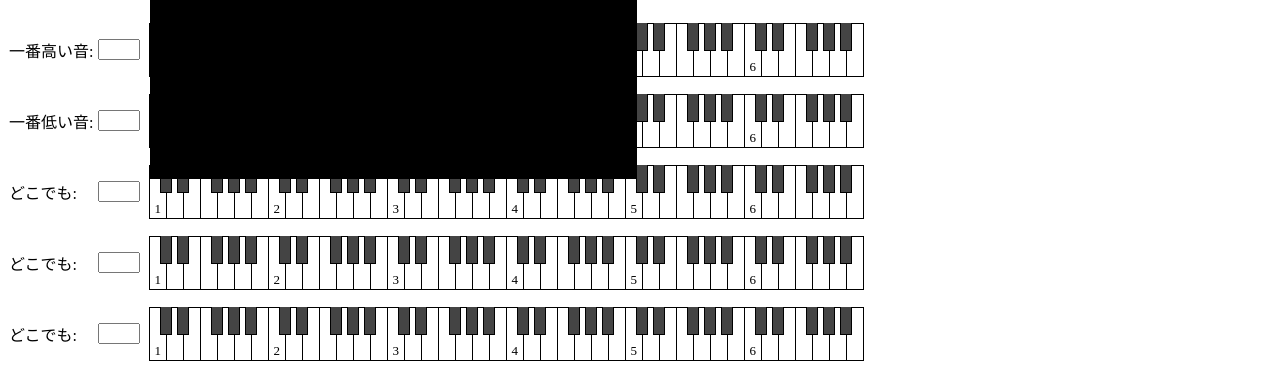
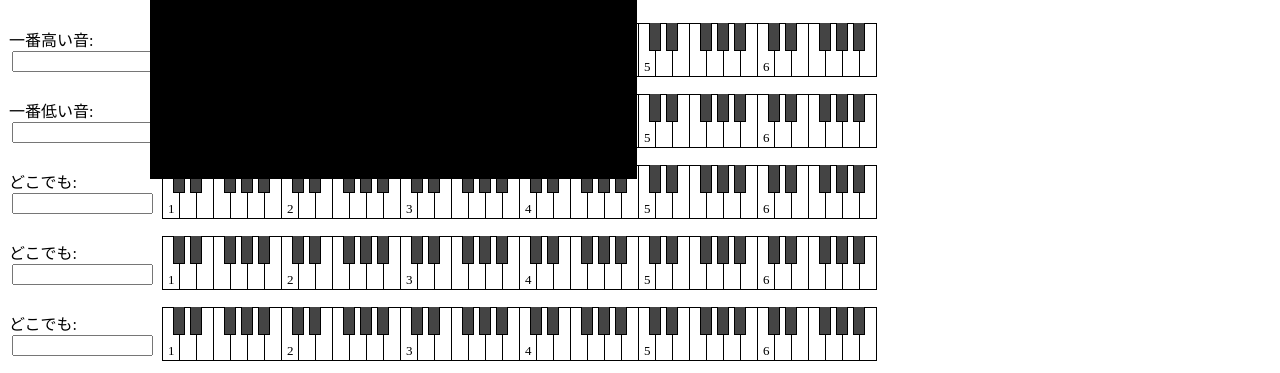
Before and after one commit to tamubun/PChord, a plain HTML site: page computer/pchord/index.html in a window 1280 px wide. Shown: the part 381-754 px from the top of the page. Drawn offline with Linux system fonts and the light colour scheme; no server answers.

Commit message:
検索結果のピアノと、入力のピアノの位置を並べた

```diff
--- a/computer/pchord/index.html
+++ b/computer/pchord/index.html
@@ -22,8 +22,10 @@
       <table class="piano">
         <tbody>
           <tr id="highest" class="keys">
-            <td>一番高い音:</td>
-            <td><input type="text" id="highest-input"></input></td>
+            <td>
+              <div>一番高い音:</div>
+              <div><input type="text" id="highest-input"></input></div>
+            </td>
             <td class="white" pos="0">1</td>
             <td class="black" pos="1"></td>
             <td class="white" pos="2"></td>
@@ -99,8 +101,10 @@
           </tr>
           <tr class="space"></tr>
           <tr id="lowest" class="keys">
-            <td>一番低い音:</td>
-            <td><input type="text" id="lowest-input"></input></td>
+            <td>
+              <div>一番低い音:</div>
+              <div><input type="text" id="lowest-input"></input></div>
+            </td>
             <td class="white" pos="0">1</td>
             <td class="black" pos="1"></td>
             <td class="white" pos="2"></td>
@@ -176,8 +180,10 @@
           </tr>
           <tr class="space"></tr>
           <tr id="any1" class="keys">
-            <td>どこでも:</td>
-            <td><input type="text" id="any1-input"></input></td>
+            <td>
+              <div>どこでも:</div>
+              <div><input type="text" id="any1-input"></input></div>
+            </td>
             <td class="white" pos="0">1</td>
             <td class="black" pos="1"></td>
             <td class="white" pos="2"></td>
@@ -253,8 +259,10 @@
           </tr>
           <tr class="space"></tr>
           <tr id="any2" class="keys">
-            <td>どこでも:</td>
-            <td><input type="text" id="any2-input"></input></td>
+            <td>
+              <div>どこでも:</div>
+              <div><input type="text" id="any2-input"></input></div>
+            </td>
             <td class="white" pos="0">1</td>
             <td class="black" pos="1"></td>
             <td class="white" pos="2"></td>
@@ -330,8 +338,10 @@
           </tr>
           <tr class="space"></tr>
           <tr id="any3" class="keys">
-            <td>どこでも:</td>
-            <td><input type="text" id="any3-input"></input></td>
+            <td>
+              <div>どこでも:<div>
+              <div><input type="text" id="any3-input"></input><div>
+            </td>
             <td class="white" pos="0">1</td>
             <td class="black" pos="1"></td>
             <td class="white" pos="2"></td>
@@ -470,8 +480,10 @@
       <table class="piano">
         <tbody>
           <tr id="highest" class="keys">
-            <td>コード:</td>
-            <td><input type="text" id="chord-input"></input></td>
+            <td>
+              <div>コード:</div>
+              <div><input type="text" id="chord-input"></input></div>
+            </td>
             <td class="white" pos="0">1</td>
             <td class="black" pos="1"></td>
             <td class="white" pos="2"></td>
--- a/computer/pchord/pchord.css
+++ b/computer/pchord/pchord.css
@@ -15,13 +15,7 @@
   text-align: center;
 }
 
-#search input {
-  width:2.5em;
-  margin-left: 3px;
-  margin-right: 8px;
-}
-
-#chord-input {
+.keys input {
   width:10em;
   margin-left: 3px;
   margin-right: 8px;
--- a/computer/pchord/pchord.js
+++ b/computer/pchord/pchord.js
@@ -52,7 +52,7 @@ $(function() {
       $('#do-search').click(doSearch);
       $('#loading').hide();
       $('.piano td.white, .piano td.black').click(function() {
-        var input = $(this).siblings().eq(1).children(),
+        var input = $(this).siblings().first().find('input'),
             pos;
 
         input.val('');
```
